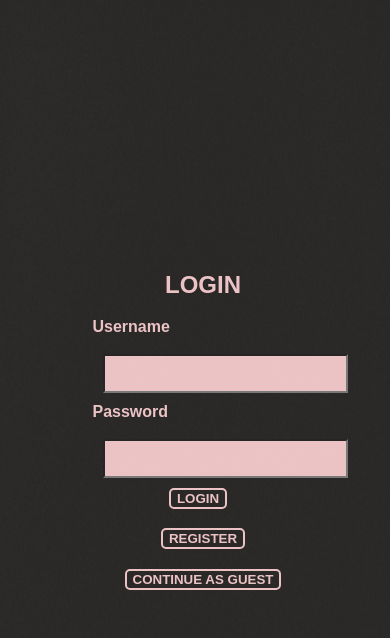
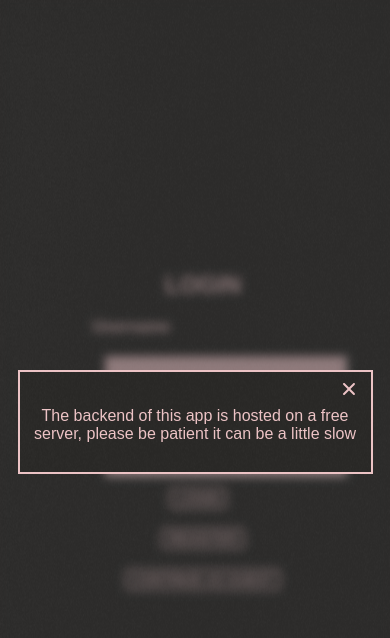
Before and after one commit to ArranStrange/black-book-frontend, a React (Create React App) app: page / in a window 390 px wide. Shown: the top 638 px of the page. Built offline with nearby package versions, Linux system fonts and the light colour scheme.

Commit message:
css changes made

```diff
--- a/public/index.html
+++ b/public/index.html
@@ -3,7 +3,10 @@
   <head>
     <meta charset="utf-8" />
     <link rel="icon" href="%PUBLIC_URL%/favicon.ico" />
-    <meta name="viewport" content="width=device-width, initial-scale=1" />
+    <meta
+      name="viewport"
+      content="width=device-width, initial-scale=1.0, user-scalable=no"
+    />
     <meta name="theme-color" content="#000000" />
     <meta
       name="description"
--- a/src/App.tsx
+++ b/src/App.tsx
@@ -7,6 +7,7 @@ import Search from "./components/Nav/search";
 import Login from "./components/Login/login";
 import Register from "./components/Register/register";
 import FilmGrain from "./components/assets/film-grain.jpeg";
+import { IoIosClose } from "react-icons/io";
 
 const App: React.FC = () => {
   const [selectedLetter, setSelectedLetter] = useState("");
@@ -18,7 +19,10 @@ const App: React.FC = () => {
   }>({});
   const [isAddDrinkFormVisible, setIsAddDrinkFormVisible] = useState(false);
   const [isAuthenticated, setIsAuthenticated] = useState<boolean>(false);
-  const [isRegisterVisible, setIsRegisterVisible] = useState<boolean>(false); // New state for register visibility
+  const [isRegisterVisible, setIsRegisterVisible] = useState<boolean>(false);
+  const [isOpen, setIsOpen] = useState(true);
+
+  const closePopup = () => setIsOpen(false);
 
   const handleLoginSuccess = () => {
     // Update authentication state
@@ -64,6 +68,19 @@ const App: React.FC = () => {
     <>
       <img src={FilmGrain} className="overlay" alt="website overlay" />
       <>
+        {isOpen && (
+          <div className="pop-up-container">
+            <div className="pop-up">
+              <button onClick={closePopup} className="pop-up-close-button">
+                <IoIosClose />
+              </button>
+              <p className="pop-up-message">
+                The backend of this app is hosted on a free server, please be
+                patient it can be a little slow
+              </p>
+            </div>
+          </div>
+        )}
         {isAuthenticated ? (
           <>
             <Search
--- a/src/components/Nav/nav.css
+++ b/src/components/Nav/nav.css
@@ -16,7 +16,7 @@ nav {
 
 .current-letter {
   position: fixed;
-  top: -2rem;
+  top: 0rem;
   left: 2.5rem;
   color: var(--white);
   height: 10px;
@@ -36,7 +36,6 @@ nav {
   list-style-type: none;
   display: flex;
   flex-direction: column;
-  z-index: 1;
   gap: 2px;
   background-color: rgba(0, 0, 0, 0);
 }
@@ -87,7 +86,7 @@ input:focus {
 .search-dropdown-container {
   position: fixed;
   top: 3.5rem;
-  left: 4rem;
+  left: 10rem;
   height: 300px;
   width: 250px;
   background-color: var(--background-color);
@@ -96,6 +95,7 @@ input:focus {
   flex-direction: column;
   justify-content: center;
   align-items: start;
+  z-index: 100;
 }
 .selection {
   width: 100%;
@@ -165,16 +165,18 @@ input:focus {
   cursor: pointer;
 }
 
-@media screen and (max-width: 720px) {
+@media screen and (max-width: 900px) {
   nav {
   }
 
   .current-letter {
     top: 5rem;
     left: 0.3rem;
+    margin-top: 10px;
   }
 
   .alphabet {
+    left: -30px;
   }
 
   .alphabet li {
@@ -185,11 +187,12 @@ input:focus {
   .search-container {
     position: fixed;
     top: 0;
+    left: 0;
     display: flex;
     flex-direction: row;
     flex-wrap: wrap;
     /* border: green 2px solid; */
-    width: fit-content;
+    width: 100vw;
     z-index: 5;
   }
 
@@ -199,12 +202,13 @@ input:focus {
     flex-direction: row;
     justify-content: start;
     align-items: center;
+    width: 60%;
     z-index: 4;
-    /* border: 2px solid green; */
+    /* border: 2px solid purple; */
     background-color: rgba(0, 0, 0, 0);
   }
   .search-bar input {
-    width: 250px;
+    width: 100%;
     height: 35px;
     background-color: #262523;
     color: #ecc2c4;
@@ -225,7 +229,7 @@ input:focus {
     border: 2px solid var(--white);
     display: flex;
     flex-direction: column;
-    justify-content: center;
+    justify-content: space-evenly;
     align-items: start;
   }
   .selection {
@@ -250,6 +254,7 @@ input:focus {
     color: var(--background-color);
     margin: 10px 0px;
     height: 40px;
+    width: 20%;
     border: none;
     cursor: pointer;
     border-radius: 10px;
--- a/src/components/Nav/search.tsx
+++ b/src/components/Nav/search.tsx
@@ -67,17 +67,17 @@ export default function Search({
     });
   };
 
-  const showAll = () => {
-    setSearchQuery("");
-    setSelectedCategory("");
-    setSelectedGlass("");
-    setSelectedIce("");
-    onSearch({});
-    window.scrollTo({
-      top: 0,
-      behavior: "smooth",
-    });
-  };
+  // const showAll = () => {
+  //   setSearchQuery("");
+  //   setSelectedCategory("");
+  //   setSelectedGlass("");
+  //   setSelectedIce("");
+  //   onSearch({});
+  //   window.scrollTo({
+  //     top: 0,
+  //     behavior: "smooth",
+  //   });
+  // };
 
   const handleToggleClick = () => {
     toggleAddDrinkForm();
@@ -101,13 +101,22 @@ export default function Search({
 
   const handleSearchSubmit = (event: React.FormEvent<HTMLFormElement>) => {
     event.preventDefault();
-    setSearchQuery("");
-    setSelectedCategory("");
-    setSelectedGlass("");
-    setSelectedIce("");
-    showAll();
-    handleSubmit(event);
+
+    const searchQueryObject = {
+      drinkName: searchQuery.trim() ? searchQuery : undefined,
+      category: selectedCategory || undefined,
+      glass: selectedGlass || undefined,
+      ice: selectedIce || undefined,
+    };
+
+    console.log(searchQueryObject);
+    onSearch(searchQueryObject);
+
     setIsSearchFocused(false);
+    window.scrollTo({
+      top: 0,
+      behavior: "smooth",
+    });
   };
 
   return (
@@ -146,9 +155,6 @@ export default function Search({
                 id="category"
                 onChange={handleSelectChange}
               >
-                <option value="" disabled>
-                  Select Category
-                </option>
                 <option value="">Not Defined</option>
                 <option value="cobbler">Cobbler</option>
                 <option value="collins">Collins</option>
@@ -169,24 +175,18 @@ export default function Search({
 
               <label htmlFor="glass">Glass Type:</label>
               <select name="glass" id="glass" onChange={handleSelectChange}>
-                <option value="" disabled>
-                  Select Glass Type
-                </option>
                 <option value="">Not Defined</option>
                 <option value="highball">Highball</option>
                 <option value="coup">Coup</option>
                 <option value="hurricane">Hurricane</option>
                 <option value="old fashioned">Old Fashioned</option>
-                <option value="julep tin">Julep Tin</option>
+                <option value="julep cup">Julep Cup</option>
                 <option value="wine">Wine Glass</option>
                 <option value="flute">Flute</option>
               </select>
 
               <label htmlFor="ice">Ice Type:</label>
               <select name="ice" id="ice" onChange={handleSelectChange}>
-                <option value="" disabled>
-                  Select Ice Type
-                </option>
                 <option value="">Not Defined</option>
                 <option value="cubed">Cubed</option>
                 <option value="crushed">Crushed</option>
--- a/src/components/add-drinks/add-drinks.css
+++ b/src/components/add-drinks/add-drinks.css
@@ -70,5 +70,6 @@ label {
     padding-top: 60px;
     z-index: 4;
     width: 100%;
+    height: 100%;
   }
 }
--- a/src/components/drinks-list/drinks-list.css
+++ b/src/components/drinks-list/drinks-list.css
@@ -19,7 +19,7 @@
 .drinks-container {
   display: flex;
   flex-direction: column;
-  align-items: end;
+  align-items: center;
   max-width: 100vw;
   min-width: 100vw;
   height: fit-content;
@@ -33,8 +33,9 @@
   align-items: center;
   justify-content: center;
   border-bottom: 1px solid #ecc2c4;
-  min-width: 100%;
-  max-width: 100%;
+  /* min-width: 100%;
+  max-width: 100%; */
+  width: clamp(1000px, 1000px, 1200px);
   /* min-height: 650px;
   max-height: 650px; */
   height: fit-content;
@@ -144,10 +145,13 @@ tbody label {
   border: none;
 }
 
-@media screen and (max-width: 720px) {
+@media screen and (max-width: 900px) {
   .drinks-list {
     margin-top: 50px;
+    margin-right: 0px;
     padding: 0px;
+    min-width: 90vw;
+    max-width: 90vw;
     /* border: purple solid 2px; */
   }
   .drinks-container {
@@ -164,6 +168,8 @@ tbody label {
   .drinks-info {
     display: flex;
     flex-direction: column;
+    justify-content: center;
+    align-items: center;
     text-align: center;
     border-bottom: 1px solid #ecc2c4;
     padding: 25px;
@@ -177,7 +183,7 @@ tbody label {
     justify-content: center;
     align-items: center;
     text-align: center;
-    width: 375px;
+    width: 70%;
     height: fit-content;
     text-wrap: wrap;
     font-size: 2.5rem;
@@ -268,12 +274,6 @@ tbody label {
   }
   .confirmation-message button {
     border: none;
-  }
-  .current-letter {
-    margin-top: 10px;
-  }
-  .alphabet {
-    left: -30px;
   }
 }
 
@@ -453,7 +453,7 @@ tbody label {
   background: darkgray;
 }
 
-@media screen and (max-width: 720px) {
+@media screen and (max-width: 900px) {
   .modal {
   }
 
@@ -522,3 +522,23 @@ tbody label {
   .cancel-btn:hover {
   }
 }
+
+.fetch-messages {
+  position: absolute;
+  top: 0;
+  right: 0;
+
+  display: flex;
+  justify-content: center;
+  align-items: center;
+  text-align: center;
+  width: 100vw;
+  height: 100vh;
+  /* border: solid var(--white) 2px; */
+}
+
+@media screen and (max-width: 720px) {
+  .fetch-messages {
+    margin-right: -10px;
+  }
+}
--- a/src/index.css
+++ b/src/index.css
@@ -46,8 +46,8 @@ li {
 }
 
 h1 {
-  font-size: 6.5rem;
-  line-height: 7rem;
+  font-size: 5.5rem;
+  line-height: 5rem;
   font-family: "Archivo Black", sans-serif;
 }
 
@@ -95,7 +95,7 @@ textarea {
   color: var(--background-color);
 }
 
-@media screen and (max-width: 720px) {
+@media screen and (max-width: 900px) {
   h1 {
     font-size: 4rem;
     text-wrap: wrap;
@@ -105,3 +105,58 @@ textarea {
     line-height: 4rem;
   }
 }
+.pop-up-container {
+  position: fixed;
+  top: 0;
+  left: 0;
+  height: 100vh;
+  width: 100vw;
+  display: flex;
+  justify-content: center;
+  align-items: center;
+  backdrop-filter: blur(5px);
+  background-color: rgba(44, 44, 44, 0.5);
+  z-index: 998;
+}
+.pop-up-container-closed {
+  display: none;
+}
+
+.pop-up {
+  position: absolute;
+  top: 50;
+  right: 50;
+  width: 450px;
+  height: 100px;
+  border: solid 2px var(--white);
+  background-color: var(--background-color);
+  z-index: 999;
+}
+.pop-up-close-button {
+  position: absolute;
+  top: 0;
+  right: 0;
+  border: none;
+  font-size: 2rem;
+}
+.pop-up-close-button:hover {
+  border: none;
+  cursor: pointer;
+}
+.pop-up-message {
+  text-align: center;
+}
+
+.pop-up p {
+  margin-top: 35px;
+}
+
+@media screen and (max-width: 720px) {
+  .pop-up {
+    position: absolute;
+    top: 50;
+    right: 50;
+    width: 90%;
+    height: 100px;
+  }
+}
```
Also changed, not shown: src/components/drinks-list/DrinksList.tsx (+30 -25 lines).
